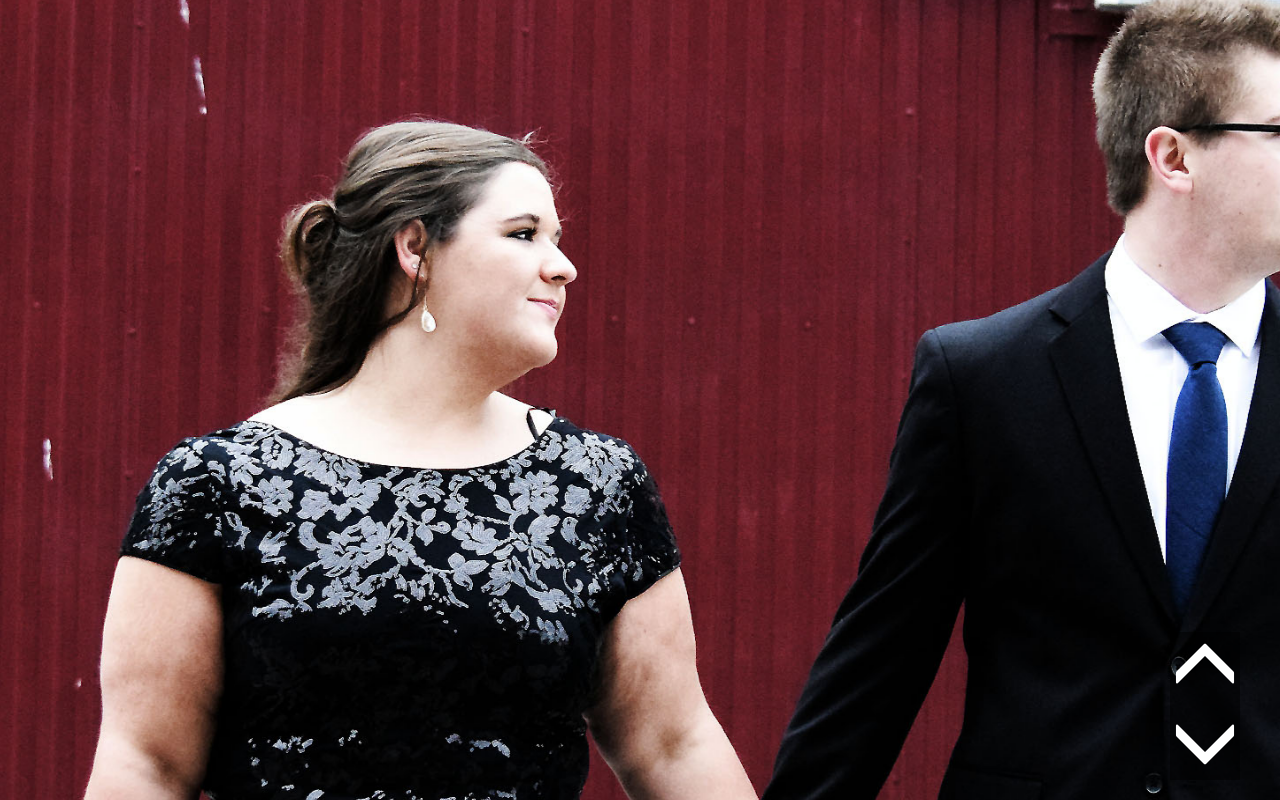
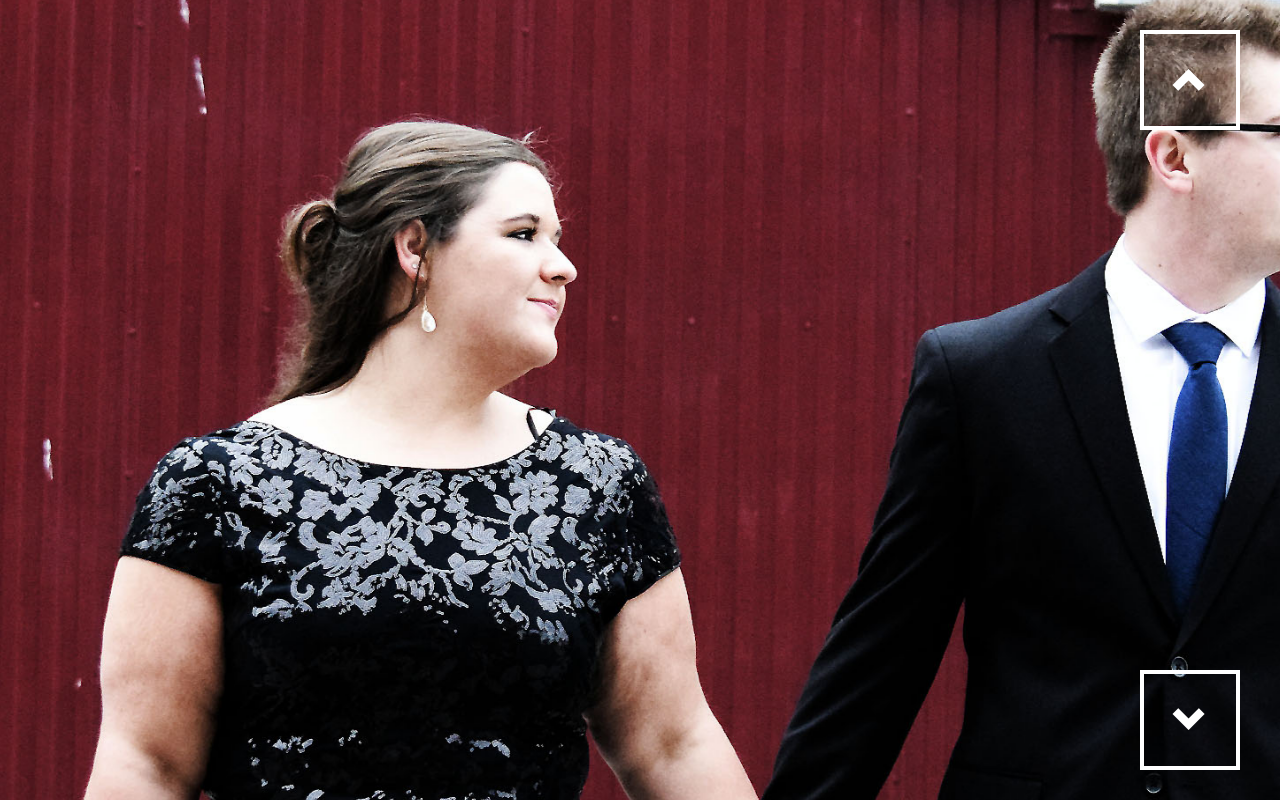
Before and after one commit to jevenson/joshandamara, an Angular app: page / in a window 1280 px wide. Built offline with nearby package versions, Linux system fonts and the light colour scheme.

Commit message:
nav arrows

```diff
--- a/src/app/app.component.html
+++ b/src/app/app.component.html
@@ -1,7 +1,7 @@
 <parallax-list>
     <parallax-group backgroundClass="hero">
     </parallax-group>
-    <parallax-group>
+    <!--<parallax-group>
         <div class="title" (click)="onNextClick('four')">T W O</div>
     </parallax-group>
     <parallax-group backgroundClass="background1">
@@ -13,13 +13,5 @@
     </parallax-group>
     <parallax-group id="six">
         <div class="title">S I X</div>
-    </parallax-group>
+    </parallax-group>-->
 </parallax-list>
-<div class="scroll-nav-container">
-    <div id="scroll-up-btn">
-        <span class="glyphicon glyphicon-menu-up" aria-hidden="true"></span>
-    </div>
-    <div id="scroll-down-btn">
-        <span class="glyphicon glyphicon-menu-down" aria-hidden="true"></span>
-    </div>
-</div>
--- a/src/app/app.component.less
+++ b/src/app/app.component.less
@@ -11,15 +11,3 @@
     -webkit-text-stroke-color: black;
     font-weight: bolder;
 }
-
-.scroll-nav-container {
-    position: absolute;
-    bottom: 20px;
-    right: 40px;
-    background-color: rgba(0, 0, 0, 0.5);
-
-    .glyphicon {
-        color: white;
-        font-size: 70px;
-    }
-}
--- a/src/app/parallax/parallax-group.component.ts
+++ b/src/app/parallax/parallax-group.component.ts
@@ -9,6 +9,9 @@ import { Component, Input } from '@angular/core';
             </parallax-fore>
             <parallax-back *ngIf="backgroundClass" [backgroundClass]="backgroundClass"></parallax-back>
         </div>
+
+        <span class="scroll-btn scroll-btn-up glyphicon glyphicon-chevron-up"></span>
+        <span class="scroll-btn scroll-btn-down glyphicon glyphicon-chevron-down"></span>
     `,
     styles: [`
         .parallax__group {
@@ -38,6 +41,29 @@ import { Component, Input } from '@angular/core';
         /deep/ .parallax_layer--top .parallax__layer {
             background-color: white;
         }
+
+        .scroll-btn {
+            position: absolute;
+            right: 40px;
+            color: white;
+            font-size: 35px;
+            z-index: 2;
+            border: 4px solid white;
+            top: auto;
+            width: 100px;
+            height: 100px;
+            display: flex;
+            align-items: center;
+            justify-content: center;
+        }
+
+        .scroll-btn-up {
+            top: 30px;
+        }
+
+        .scroll-btn-down {
+            bottom: 30px;
+        }
     `]
 })
 export class ParallaxGroupComponent {
```
